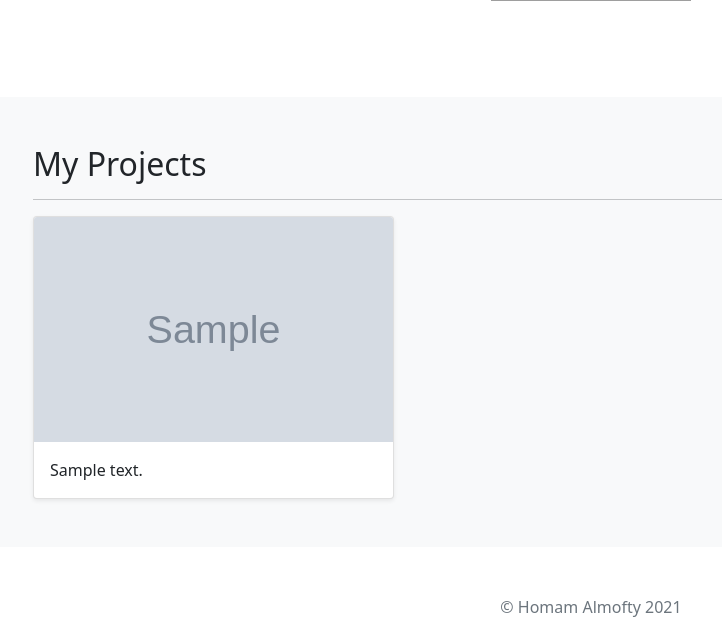
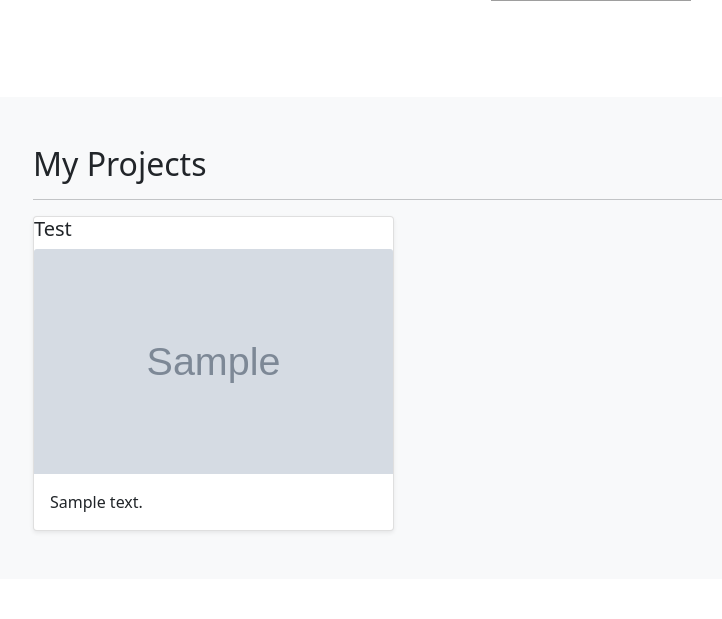
Before and after one commit to HomamAl/portfoli-project, a Django app: template jobs/templates/jobs/home.html in a window 1280 px wide. Shown: the part 653-1272 px from the top of the page, without its empty margins (49-771 px from the left). Run offline with Django 3.2, Linux system fonts and the light colour scheme; the template is opened without the code that fills it: most values are stand-ins (such as "Sample title", 1, 10 or a date in 2020); grey boxes marked "Sample" are stand-in pictures; data that the repository does not hold is empty; grey boxes are pictures that could not be loaded.

Commit message:
Testing the h5

```diff
--- a/jobs/templates/jobs/home.html
+++ b/jobs/templates/jobs/home.html
@@ -100,6 +100,7 @@
                     {% for job in jobs.all %}
                     <div class="col">
                         <div class="card shadow-sm">
+                            <h5>Test</h5>
                             <img class="bd-placeholder-img card-img-top" width="100%" height="225" src="{{ job.image.url }}"></img>
                            <div class="card-body">
                                 <p class="card-text"> {{ job.summary }} </p>
```
